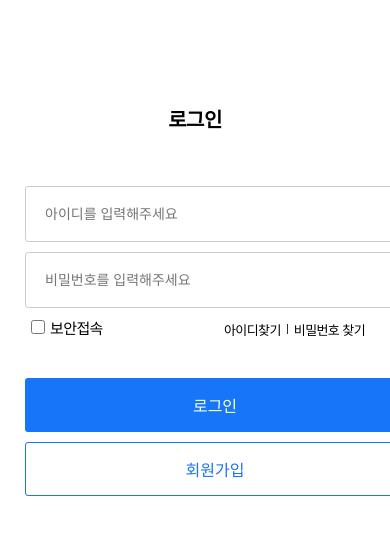
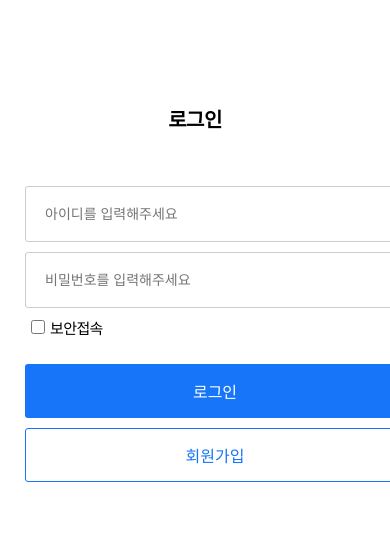
Before and after one commit to Project-DEE-P/DEEP-FrontEnd, a React (Create React App) app in the folder deep-web/: page /login in a window 390 px wide. Shown: the top 534 px of the page. Built offline with nearby package versions, Linux system fonts and the light colour scheme; what recoil-persist would draw is missing.

Commit message:
:lipstick: :: 반응형 디자인

```diff
--- a/deep-web/src/pages/Login/index.tsx
+++ b/deep-web/src/pages/Login/index.tsx
@@ -39,13 +39,6 @@ const Login = () => {
     }
   };
 
-  // const login = () => {
-  //   if (formValue.username === "" || formValue.password === "") {
-  //     window.alert("아이디 혹은 비밀번호가 공란입니다! 입력해주세요!");
-  //     return;
-  //   }
-  // };
-
   return (
     <>
       <l.LoginSection>
@@ -72,11 +65,11 @@ const Login = () => {
               <l.InputCheck type="checkbox" />
               <l.Text>보안접속</l.Text>
             </l.Wrap>
-            <l.Search>
+            {/* <l.Search>
               <l.FindUser>아이디찾기</l.FindUser>
               <l.Bar />
               <l.FindUser>비밀번호 찾기</l.FindUser>
-            </l.Search>
+            </l.Search> */}
           </l.CheckContainer>
 
           <l.LoginBtn type="submit">로그인</l.LoginBtn>
--- a/deep-web/src/pages/Login/style.ts
+++ b/deep-web/src/pages/Login/style.ts
@@ -1,7 +1,8 @@
 import styled from "styled-components";
 
 export const LoginSection = styled.div`
-  width: 340px;
+  width: 100%;
+  max-width: 340px;
   margin: 0 auto;
   padding-top: 90px;
   letter-spacing: -0.6px;
@@ -101,7 +102,8 @@ export const LoginBtn = styled.button`
   height: 54px;
   border-radius: 3px;
   text-align: center;
-  width: 380px;
+  width: 150%;
+  max-width: 380px;
 `;
 
 export const SignBtn = styled.button`
@@ -115,6 +117,7 @@ export const SignBtn = styled.button`
   height: 54px;
   border-radius: 3px;
   text-align: center;
-  width: 380px;
+  width: 150%;
+  max-width: 380px;
   margin-top: 10px;
 `;
```
